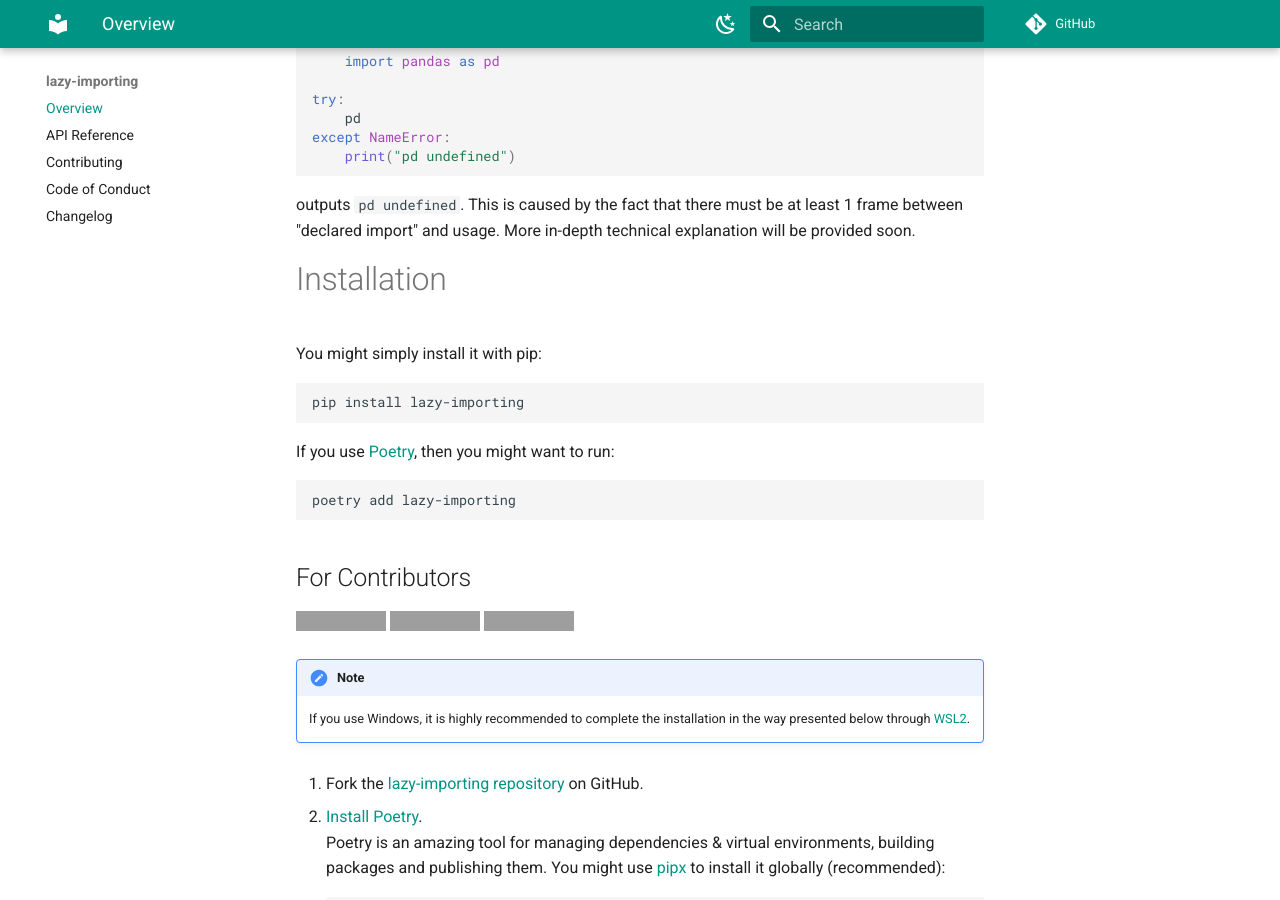
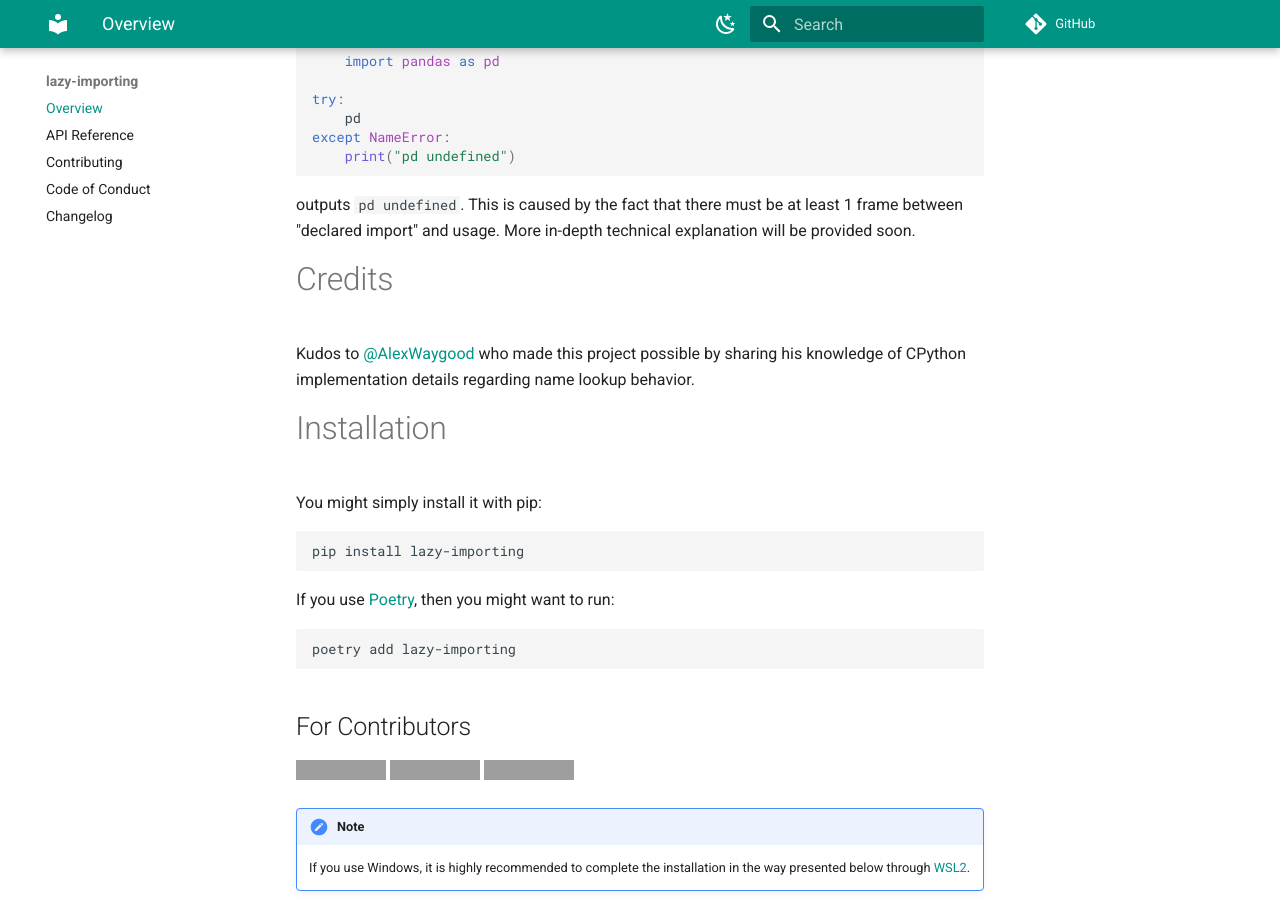
Before and after one commit to bswck/slothy, an MkDocs documentation site: the page built from docs/index.md, in a window 1280 px wide and 900 px high, scrolled down 1668 px. Built offline with MkDocs 1.6.1 and Material for MkDocs 9.7.7, drawn with Linux system fonts in a browser that asks for light colours; comment, search, counter and statistics services are not loaded; grey boxes are pictures that could not be loaded.

Commit message:
Add credits to index.md

```diff
--- a/docs/index.md
+++ b/docs/index.md
@@ -81,6 +81,10 @@ outputs `pd undefined`.
 This is caused by the fact that there must be at least 1 frame between "declared import"
 and usage. More in-depth technical explanation will be provided soon.
 
+# Credits
+Kudos to [@AlexWaygood](https://github.com/AlexWaygood) who made this project possible
+by sharing his knowledge of CPython implementation details regarding name lookup behavior.
+
 # Installation
 You might simply install it with pip:
 
```
